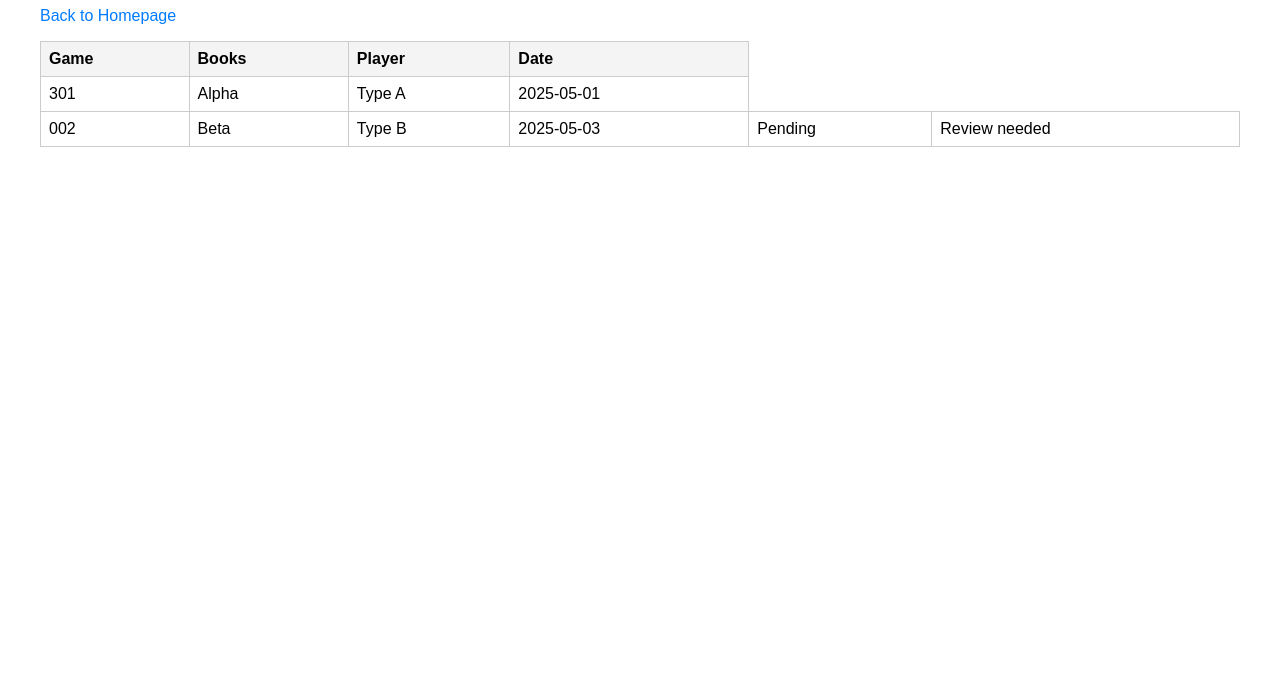
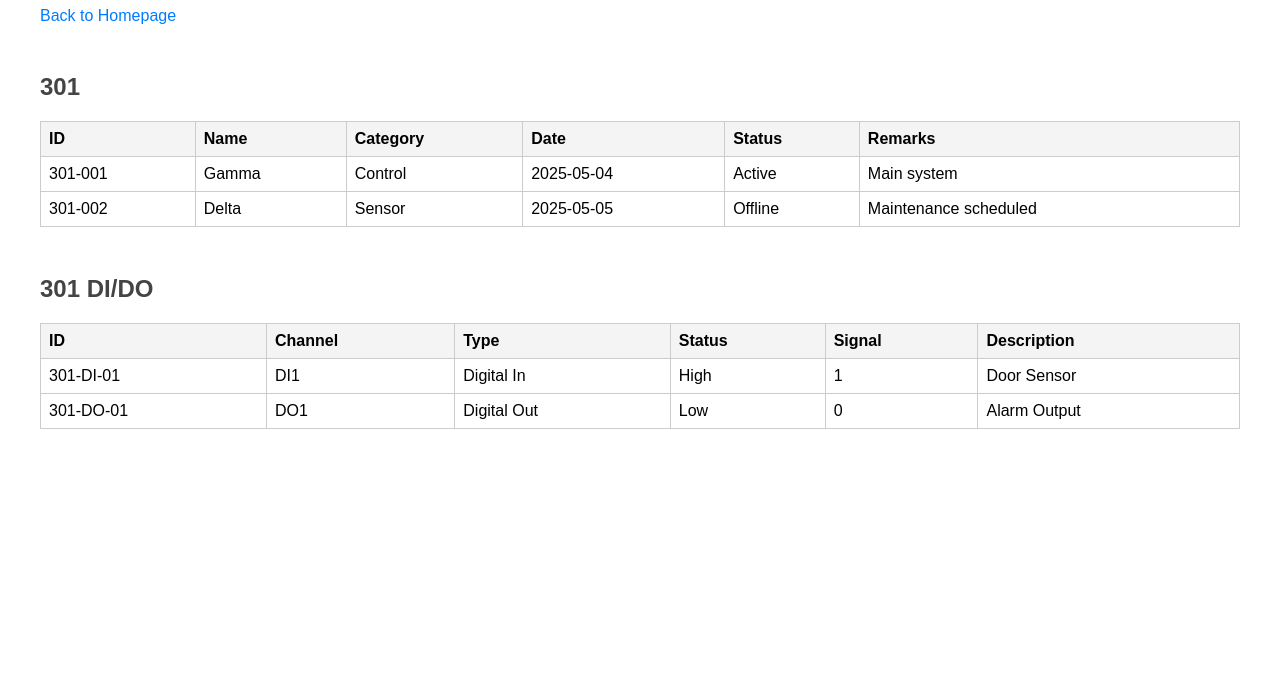
Before and after one commit to auwright/ice-yak-durts, a plain HTML site: page table.html in a window 1280 px wide. Shown: the part 113-800 px from the top of the page. Drawn offline with Linux system fonts and the light colour scheme.

Commit message:
reformatted page to have two tables

```diff
--- a/table.html
+++ b/table.html
@@ -6,41 +6,80 @@
   <title>Durts Table</title>
   <style>
     body { font-family: Arial, sans-serif; padding: 2em; }
-    table { width: 100%; border-collapse: collapse; margin-top: 1em; }
+    table { width: 100%; border-collapse: collapse; margin-top: 1em; margin-bottom: 3em; }
     th, td { border: 1px solid #ccc; padding: 8px; text-align: left; }
     th { background-color: #f4f4f4; }
     a { text-decoration: none; color: #007BFF; }
+    h2 { margin-top: 2em; color: #444; }
   </style>
 </head>
 <body>
-  <h1>Durts - 6 Column Table</h1>
+  <h1>Durts - 6 Column Tables</h1>
   <p><a href="index.html">Back to Homepage</a></p>
 
+  <!-- Table 1: 301 -->
+  <h2>301</h2>
   <table>
     <thead>
       <tr>
-        <th>Game</th>
-        <th>Books</th>
-        <th>Player</th>
+        <th>ID</th>
+        <th>Name</th>
+        <th>Category</th>
         <th>Date</th>
+        <th>Status</th>
+        <th>Remarks</th>
       </tr>
     </thead>
     <tbody>
       <tr>
-        <td>301</td>
-        <td>Alpha</td>
-        <td>Type A</td>
-        <td>2025-05-01</td>
+        <td>301-001</td>
+        <td>Gamma</td>
+        <td>Control</td>
+        <td>2025-05-04</td>
+        <td>Active</td>
+        <td>Main system</td>
       </tr>
       <tr>
-        <td>002</td>
-        <td>Beta</td>
-        <td>Type B</td>
-        <td>2025-05-03</td>
-        <td>Pending</td>
-        <td>Review needed</td>
+        <td>301-002</td>
+        <td>Delta</td>
+        <td>Sensor</td>
+        <td>2025-05-05</td>
+        <td>Offline</td>
+        <td>Maintenance scheduled</td>
       </tr>
-      <!-- Add more rows as needed -->
+    </tbody>
+  </table>
+
+  <!-- Table 2: 301 DI/DO -->
+  <h2>301 DI/DO</h2>
+  <table>
+    <thead>
+      <tr>
+        <th>ID</th>
+        <th>Channel</th>
+        <th>Type</th>
+        <th>Status</th>
+        <th>Signal</th>
+        <th>Description</th>
+      </tr>
+    </thead>
+    <tbody>
+      <tr>
+        <td>301-DI-01</td>
+        <td>DI1</td>
+        <td>Digital In</td>
+        <td>High</td>
+        <td>1</td>
+        <td>Door Sensor</td>
+      </tr>
+      <tr>
+        <td>301-DO-01</td>
+        <td>DO1</td>
+        <td>Digital Out</td>
+        <td>Low</td>
+        <td>0</td>
+        <td>Alarm Output</td>
+      </tr>
     </tbody>
   </table>
 </body>
```
